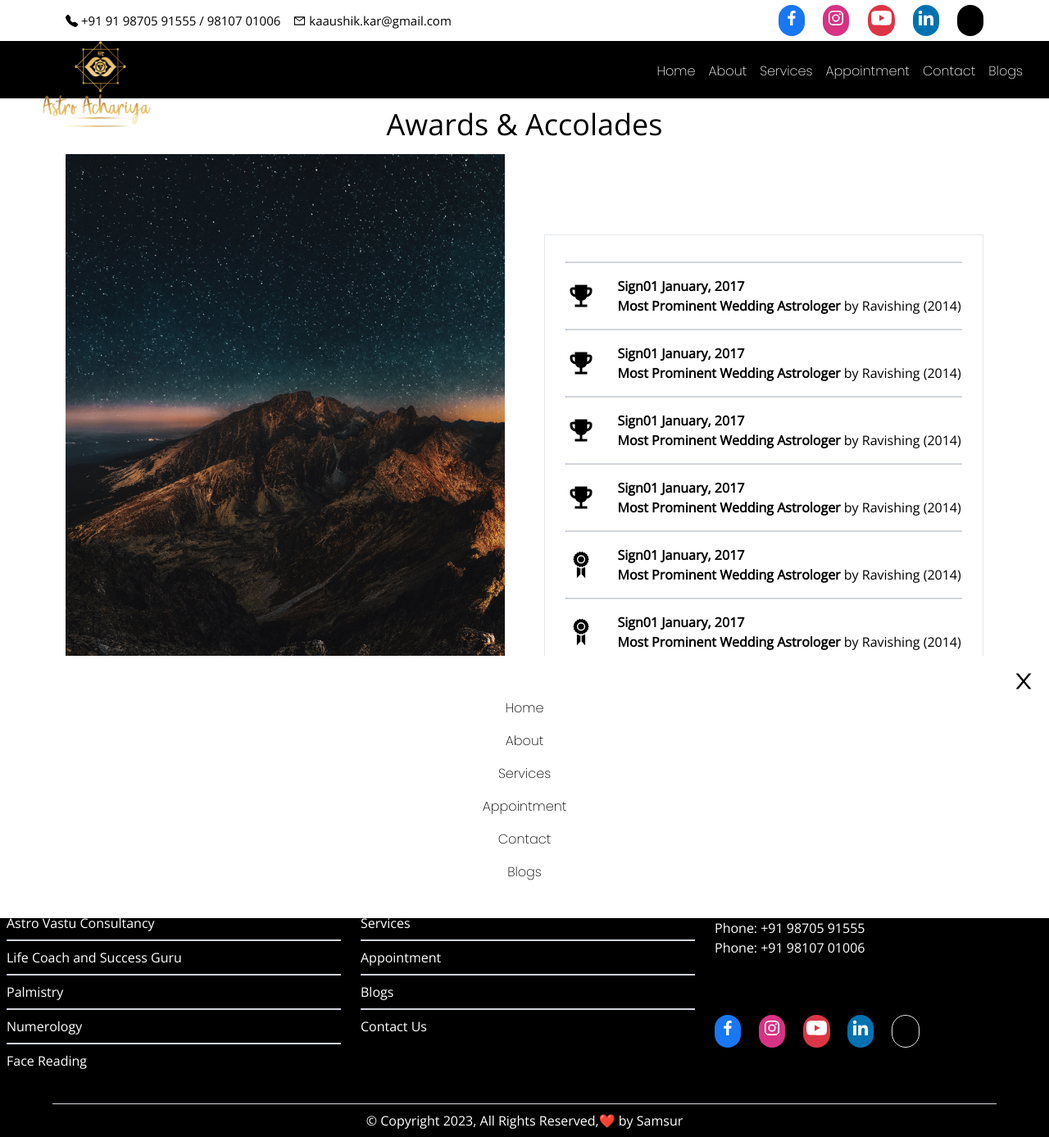
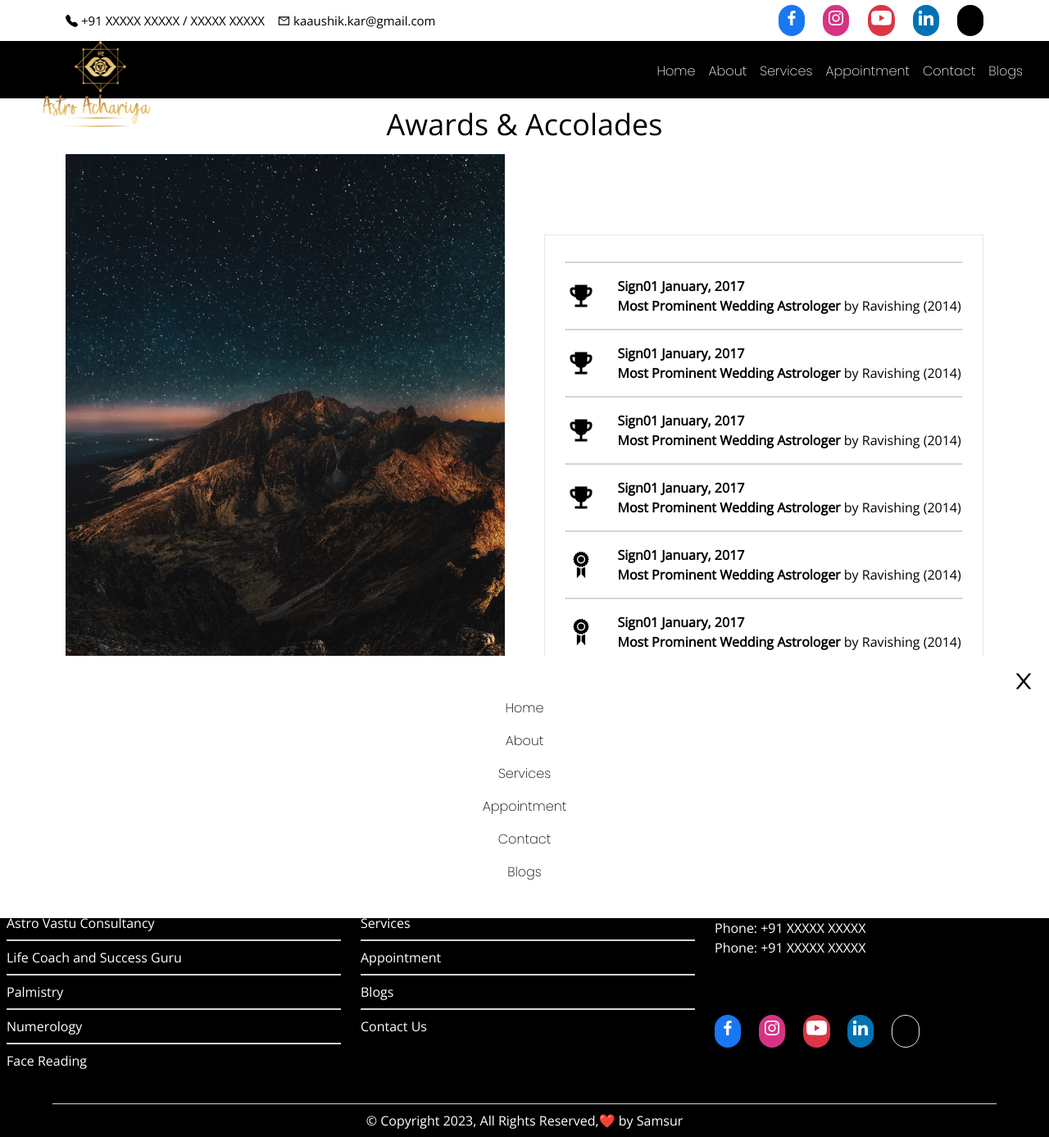
Before and after one commit to Samsursekh/Achariyadebdutta.com, a React (Vite) app in the folder frontend/: page /awards in a window 1280 px wide. Shown: the whole page at 82% size. Built offline with nearby package versions, Linux system fonts and the light colour scheme; some icons are missing.

Commit message:
email has modified as a fake email

```diff
--- a/frontend/src/components/Footer.jsx
+++ b/frontend/src/components/Footer.jsx
@@ -115,10 +115,10 @@ const Footer = () => {
             Get In Touch
           </h2>
           <div className="text-[16px] ml-2">
-            <p>New Delhi, India</p>
+            <p>Kolkata, India</p>
             <p>Email: kaaushik.kar@gmail.com</p>
-            <p>Phone: +91 98705 91555</p>
-            <p>Phone: +91 98107 01006</p>
+            <p>Phone: +91 XXXXX XXXXX</p>
+            <p>Phone: +91 XXXXX XXXXX</p>
           </div>
           {/* Social icons div here */}
           <div className="flex justify-between md:ml-2 lg:ml-2 w-[250px] m-auto mt-[70px]">
--- a/frontend/src/components/TopNavbar.jsx
+++ b/frontend/src/components/TopNavbar.jsx
@@ -17,7 +17,7 @@ const TopNavbar = () => {
       <div className="flex justify-between items-center">
         <div className="flex items-center text-[15px] justify-around mr-2">
           <BsTelephoneFill className="mr-1" />
-          <p>+91 91 98705 91555 / 98107 01006</p>
+          <p>+91 XXXXX XXXXX / XXXXX XXXXX</p>
         </div>
         <div className="flex items-center text-[15px] justify-around ml-2">
           <AiOutlineMail className="mr-1" />
```
